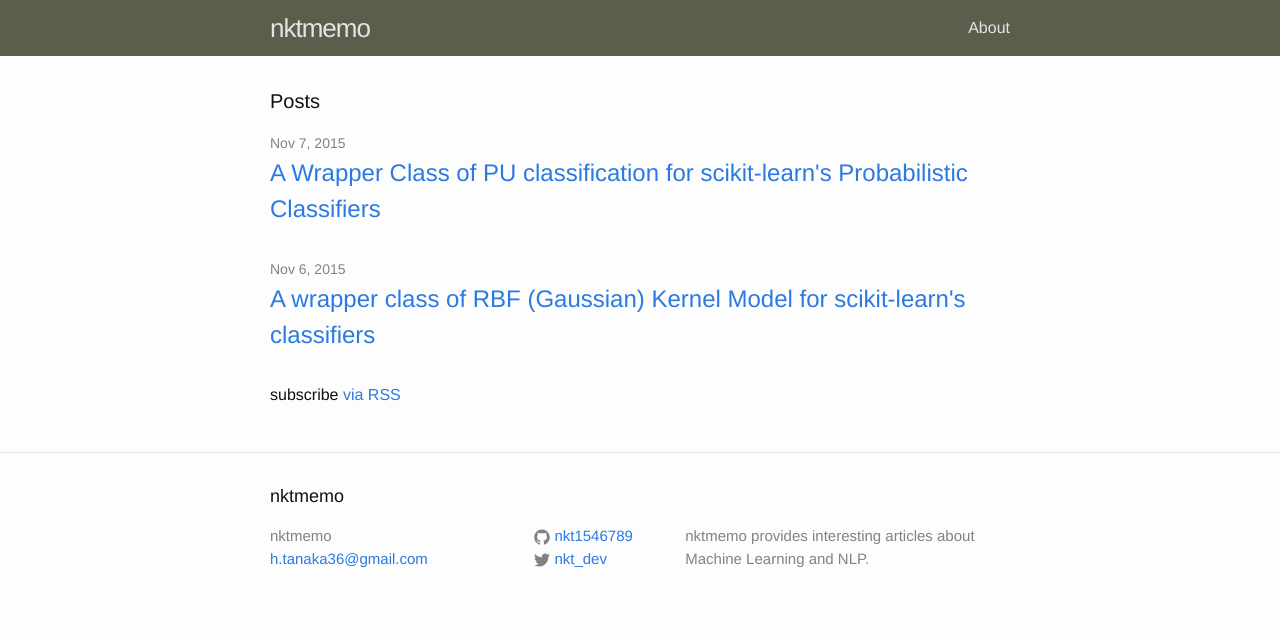
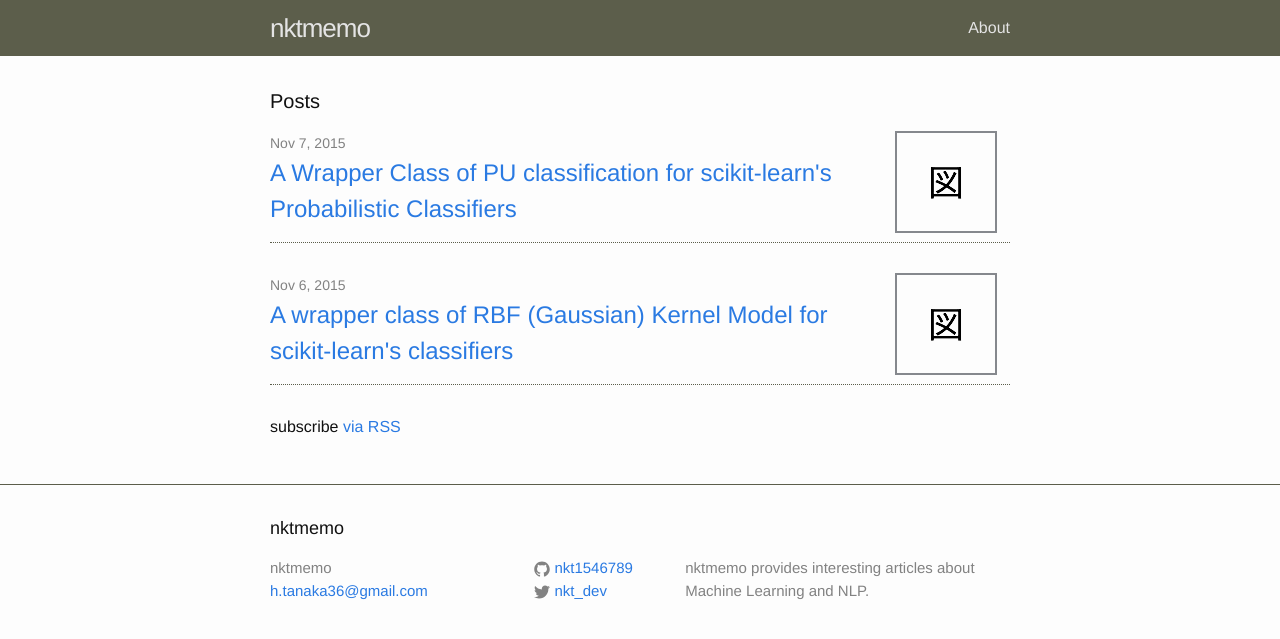
Before and after one commit to nktmemo/nktmemo.github.io, a Jekyll site: the page built from index.html, in a window 1280 px wide. Shown: the top 639 px of the page. Built offline with Jekyll 4.4.1, drawn with Linux system fonts in a browser that asks for light colours.

Commit message:
page layout changed

```diff
--- a/_sass/_layout.scss
+++ b/_sass/_layout.scss
@@ -93,7 +93,7 @@
  * Site footer
  */
 .site-footer {
-    border-top: 1px solid $grey-color-light;
+    border-top: 1px solid rgb(92, 94, 75);
     padding: $spacing-unit 0;
 }
 
@@ -176,6 +176,7 @@
 
     > li {
         margin-bottom: $spacing-unit;
+        border-bottom: 1px dotted rgb(92, 94, 75);
     }
 }
 
@@ -189,6 +190,22 @@
     font-size: 24px;
 }
 
+// Page Content add:hrt
+.article-body:after{
+  content: "";
+  clear: both;
+  display: block;
+}
+.article-text{
+    float: left;
+    width: 610px;
+    // background-color: rgb(228, 68, 47);
+}
+.article-image{
+  float: right;
+  width: 115px;
+  // background-color: rgb(2, 110, 250);
+}
 
 
 /**
--- a/index.html
+++ b/index.html
@@ -9,11 +9,15 @@ layout: default
   <ul class="post-list">
     {% for post in site.posts %}
       <li>
-        <span class="post-meta">{{ post.date | date: "%b %-d, %Y" }}</span>
-
-        <h2>
-          <a class="post-link" href="{{ post.url | prepend: site.baseurl }}">{{ post.title }}</a>
-        </h2>
+        <div class="article-body">
+          <div class="article-text">
+            <span class="post-meta">{{ post.date | date: "%b %-d, %Y" }}</span>
+            <h2><a class="post-link" href="{{ post.url | prepend: site.baseurl }}">{{ post.title }}</a></h2>
+          </div>
+          <div class="article-image">
+            <img src="assets/test.png" alt="">
+          </div>
+        </div>
       </li>
     {% endfor %}
   </ul>
```
Also changed, not shown: 1 other file.
